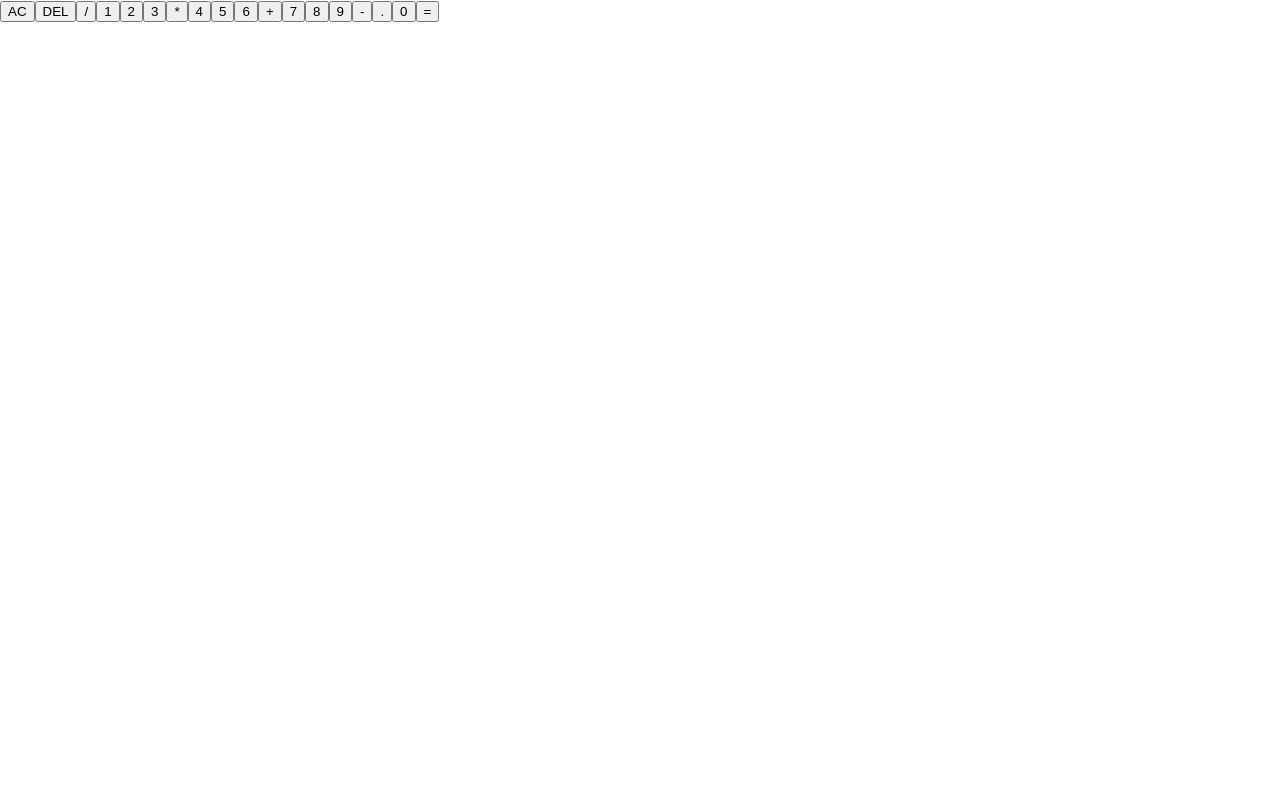
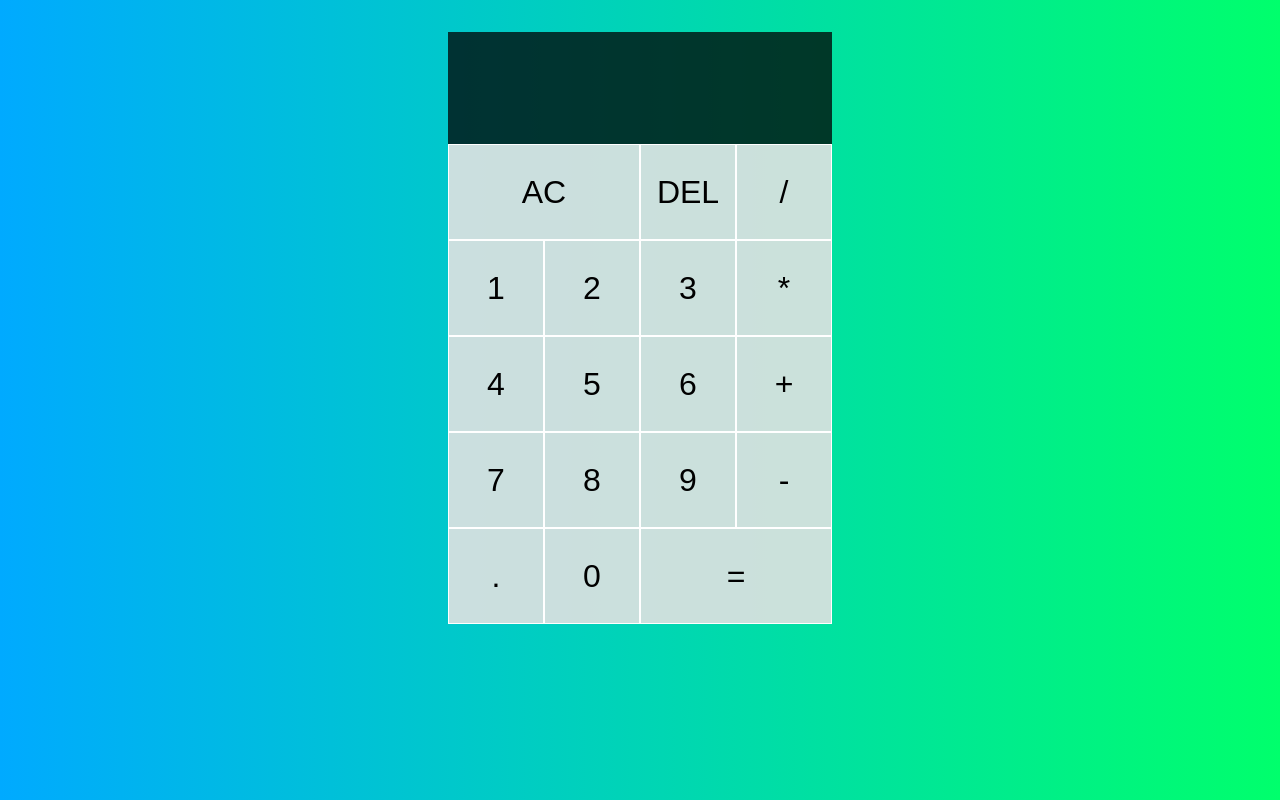
Before and after one commit to Tomal1/calculator, a React (Create React App) app: page / in a window 1280 px wide. Built offline with nearby package versions, Linux system fonts and the light colour scheme.

Commit message:
style added

```diff
--- a/src/App.css
+++ b/src/App.css
@@ -1,38 +1,57 @@
-.App {
-  text-align: center;
+*,
+*::before,
+*::after {
+  box-sizing: border-box;
 }
 
-.App-logo {
-  height: 40vmin;
-  pointer-events: none;
+body {
+  margin: 0;
+  background: linear-gradient(to right, #00aaff, #00ff6c);
 }
 
-@media (prefers-reduced-motion: no-preference) {
-  .App-logo {
-    animation: App-logo-spin infinite 20s linear;
-  }
+.calculator-grid {
+  display: grid;
+  margin-top: 2rem;
+  justify-content: center;
+  grid-template-columns: repeat(4, 6rem);
+  grid-template-rows: minmax(7rem, auto) repeat(5, 6rem);
 }
 
-.App-header {
-  background-color: #282c34;
-  min-height: 100vh;
+.calculator-grid > button {
+  cursor: pointer;
+  font-size: 2rem;
+  border: 1px solid white;
+  outline: none;
+  background-color: rgba(225, 225, 225, 0.9);
+}
+
+.calculator-grid > button:hover,
+.calculator-grid > button:focus {
+  background-color: rgba(255, 255, 255, 0.9);
+}
+
+.span-two {
+  grid-column: span 2;
+}
+
+.output {
+  grid-column: 1 / -1;
+  background-color: rgba(0, 0, 0, 0.75);
   display: flex;
   flex-direction: column;
-  align-items: center;
-  justify-content: center;
-  font-size: calc(10px + 2vmin);
-  color: white;
+  align-items: flex-end;
+  justify-content: space-around;
+  padding: 0.75rem;
+  word-wrap: break-word;
+  word-break: break-all;
 }
 
-.App-link {
-  color: #61dafb;
+.output .previous-operand {
+  color: rgba(225, 225, 225, 0.75);
+  font-size: 1.5rem;
 }
 
-@keyframes App-logo-spin {
-  from {
-    transform: rotate(0deg);
-  }
-  to {
-    transform: rotate(360deg);
-  }
+.output .current-operand {
+  color: white;
+  font-size: 2.5rem;
 }
--- a/src/App.js
+++ b/src/App.js
@@ -1,4 +1,4 @@
-import logo from './logo.svg';
+
 import './App.css';
 
 function App() {
--- a/src/index.css
+++ /dev/null
@@ -1,13 +0,0 @@
-body {
-  margin: 0;
-  font-family: -apple-system, BlinkMacSystemFont, 'Segoe UI', 'Roboto', 'Oxygen',
-    'Ubuntu', 'Cantarell', 'Fira Sans', 'Droid Sans', 'Helvetica Neue',
-    sans-serif;
-  -webkit-font-smoothing: antialiased;
-  -moz-osx-font-smoothing: grayscale;
-}
-
-code {
-  font-family: source-code-pro, Menlo, Monaco, Consolas, 'Courier New',
-    monospace;
-}
--- a/src/index.js
+++ b/src/index.js
@@ -1,8 +1,7 @@
 import React from 'react';
 import ReactDOM from 'react-dom/client';
-import './index.css';
 import App from './App';
-import reportWebVitals from './reportWebVitals';
+
 
 const root = ReactDOM.createRoot(document.getElementById('root'));
 root.render(
@@ -14,4 +13,3 @@
 // If you want to start measuring performance in your app, pass a function
 // to log results (for example: reportWebVitals(console.log))
 // or send to an analytics endpoint. Learn more: https://bit.ly/CRA-vitals
-reportWebVitals();
--- a/src/reportWebVitals.js
+++ /dev/null
@@ -1,13 +0,0 @@
-const reportWebVitals = onPerfEntry => {
-  if (onPerfEntry && onPerfEntry instanceof Function) {
-    import('web-vitals').then(({ getCLS, getFID, getFCP, getLCP, getTTFB }) => {
-      getCLS(onPerfEntry);
-      getFID(onPerfEntry);
-      getFCP(onPerfEntry);
-      getLCP(onPerfEntry);
-      getTTFB(onPerfEntry);
-    });
-  }
-};
-
-export default reportWebVitals;
```
Also changed, not shown: src/setupTests.js (deleted, +0 -5 lines), src/logo.svg (deleted), 1 other file (tests, documents, lock files or other folders).
